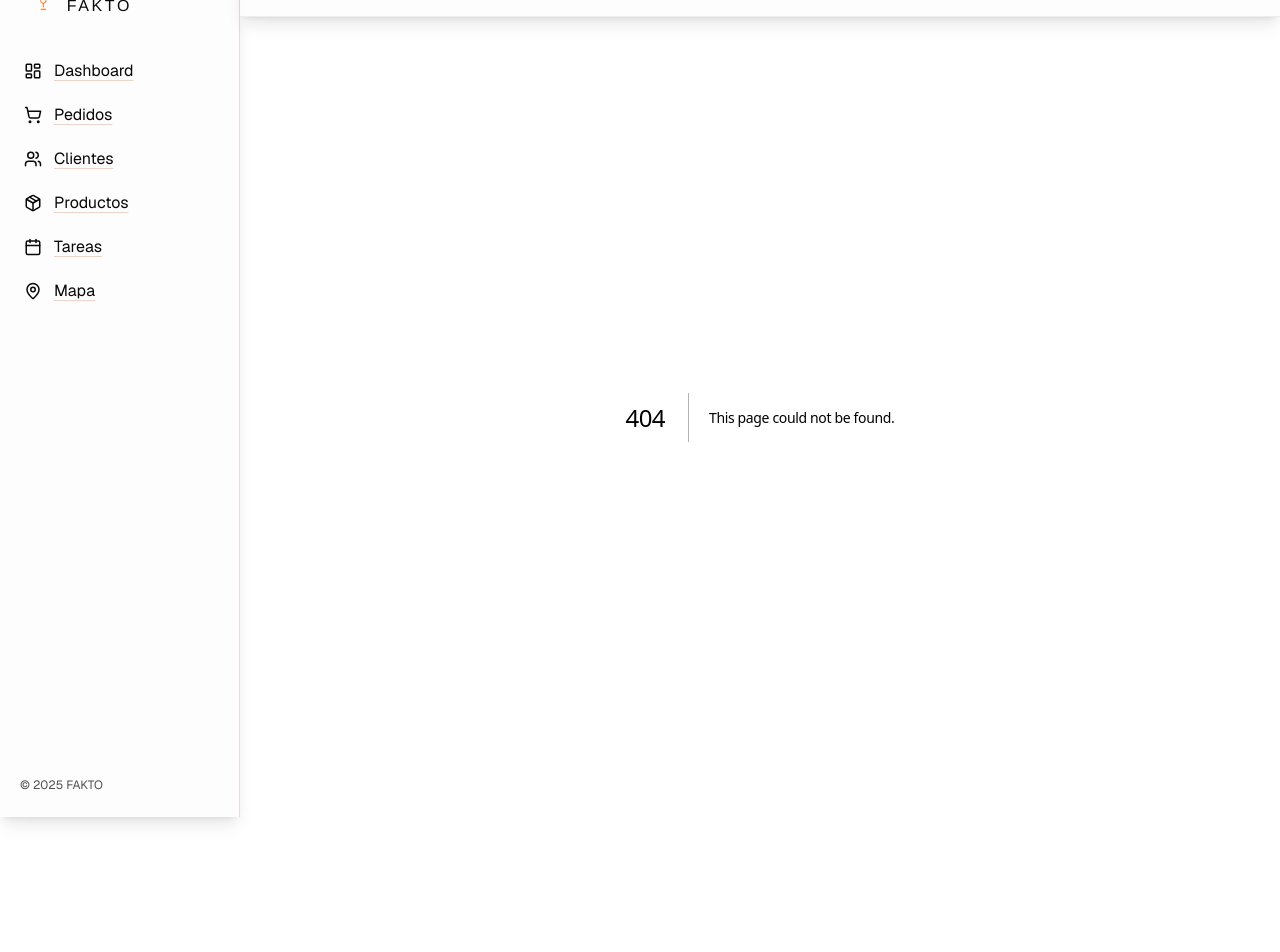
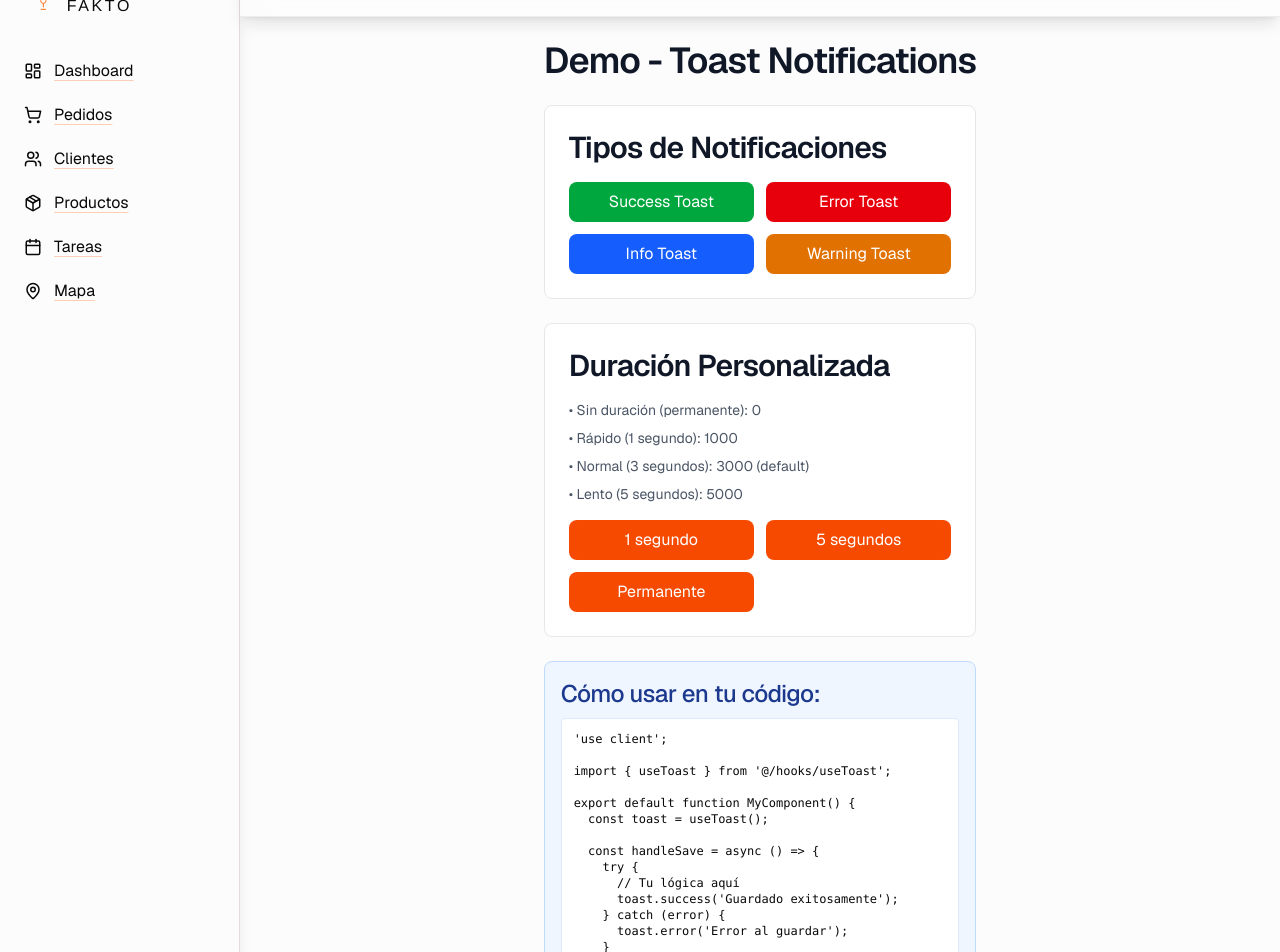
Before and after one commit to henricodio/offline-saas, a Next.js app in the folder web/: page /demo in a window 1280 px wide. Before the commit this address had no page. Shown: the part 40-992 px from the top of the page. Before the commit the page ends 857 px from the top, so only its background shows below. Built offline with nearby package versions, Linux system fonts and the light colour scheme.

Commit message:
add-toast-demo-page

```diff
--- /dev/null
+++ b/web/src/app/demo/page.tsx
@@ -0,0 +1,109 @@
+'use client';
+
+import { useToast } from '@/hooks/useToast';
+
+export default function DemoPage() {
+  const toast = useToast();
+
+  return (
+    <main className="max-w-2xl mx-auto p-6 space-y-6">
+      <h1 className="text-3xl font-bold text-gray-900">Demo - Toast Notifications</h1>
+
+      <div className="bg-white border border-gray-200 rounded-lg p-6 space-y-4">
+        <h2 className="text-xl font-semibold text-gray-900">Tipos de Notificaciones</h2>
+
+        <div className="grid grid-cols-1 sm:grid-cols-2 gap-3">
+          <button
+            onClick={() => toast.success('¡Operación completada exitosamente!')}
+            className="px-4 py-2 bg-green-600 hover:bg-green-700 text-white rounded-lg transition-colors"
+          >
+            Success Toast
+          </button>
+
+          <button
+            onClick={() => toast.error('Ocurrió un error al procesar la solicitud')}
+            className="px-4 py-2 bg-red-600 hover:bg-red-700 text-white rounded-lg transition-colors"
+          >
+            Error Toast
+          </button>
+
+          <button
+            onClick={() => toast.info('Esta es una notificación informativa')}
+            className="px-4 py-2 bg-blue-600 hover:bg-blue-700 text-white rounded-lg transition-colors"
+          >
+            Info Toast
+          </button>
+
+          <button
+            onClick={() => toast.warning('Advertencia: verifica los datos antes de continuar')}
+            className="px-4 py-2 bg-amber-600 hover:bg-amber-700 text-white rounded-lg transition-colors"
+          >
+            Warning Toast
+          </button>
+        </div>
+      </div>
+
+      <div className="bg-white border border-gray-200 rounded-lg p-6 space-y-4">
+        <h2 className="text-xl font-semibold text-gray-900">Duración Personalizada</h2>
+
+        <div className="space-y-2 text-sm text-gray-600">
+          <p>• Sin duración (permanente): 0</p>
+          <p>• Rápido (1 segundo): 1000</p>
+          <p>• Normal (3 segundos): 3000 (default)</p>
+          <p>• Lento (5 segundos): 5000</p>
+        </div>
+
+        <div className="grid grid-cols-1 sm:grid-cols-2 gap-3">
+          <button
+            onClick={() => toast.success('Desaparece en 1 segundo', 1000)}
+            className="px-4 py-2 bg-orange-600 hover:bg-orange-700 text-white rounded-lg transition-colors"
+          >
+            1 segundo
+          </button>
+
+          <button
+            onClick={() => toast.success('Desaparece en 5 segundos', 5000)}
+            className="px-4 py-2 bg-orange-600 hover:bg-orange-700 text-white rounded-lg transition-colors"
+          >
+            5 segundos
+          </button>
+
+          <button
+            onClick={() => toast.info('Permanente (cierra manualmente)', 0)}
+            className="px-4 py-2 bg-orange-600 hover:bg-orange-700 text-white rounded-lg transition-colors"
+          >
+            Permanente
+          </button>
+        </div>
+      </div>
+
+      <div className="bg-blue-50 border border-blue-200 rounded-lg p-4">
+        <h3 className="font-semibold text-blue-900 mb-2">Cómo usar en tu código:</h3>
+        <pre className="bg-white p-3 rounded border border-blue-100 text-xs overflow-x-auto">
+{`'use client';
+
+import { useToast } from '@/hooks/useToast';
+
+export default function MyComponent() {
+  const toast = useToast();
+
+  const handleSave = async () => {
+    try {
+      // Tu lógica aquí
+      toast.success('Guardado exitosamente');
+    } catch (error) {
+      toast.error('Error al guardar');
+    }
+  };
+
+  return (
+    <button onClick={handleSave}>
+      Guardar
+    </button>
+  );
+}`}
+        </pre>
+      </div>
+    </main>
+  );
+}
```
